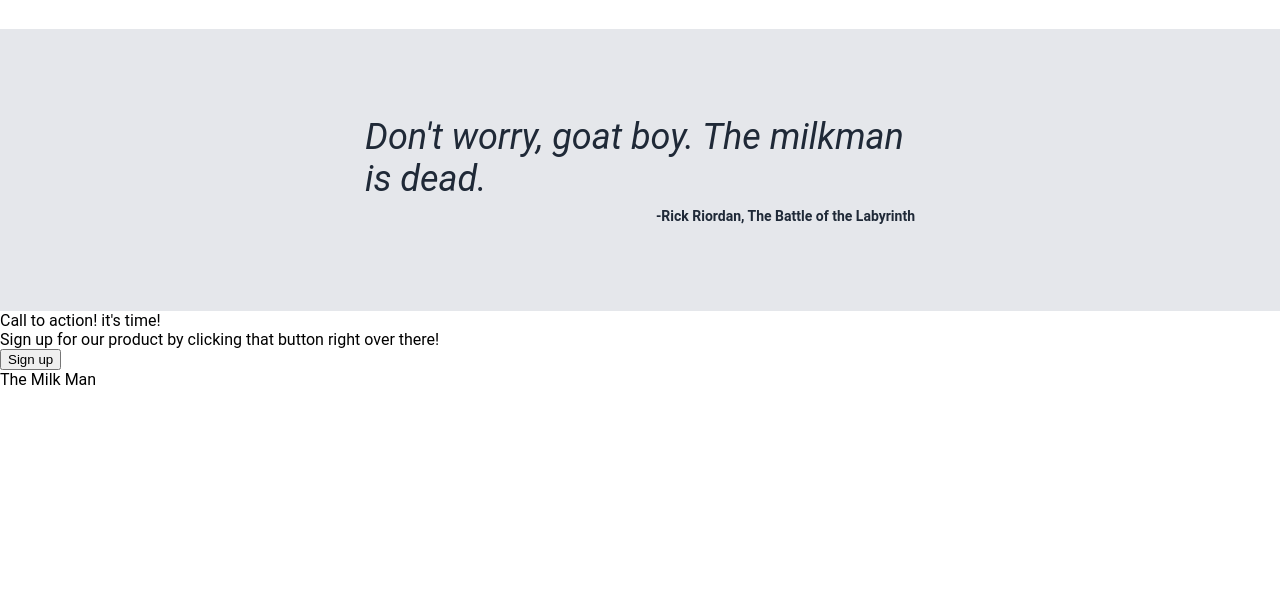
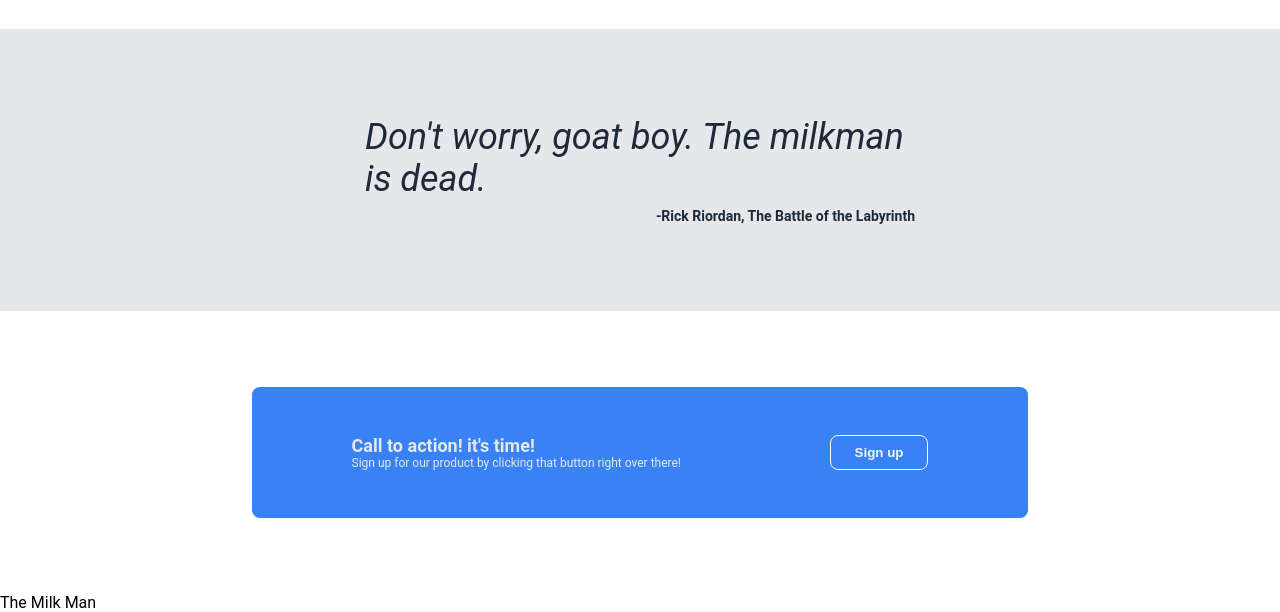
Before and after one commit to hassanbaryal/landing-page, a plain HTML site: page index.html in a window 1280 px wide. Shown: the part 646-1258 px from the top of the page. Before the commit the page ends 1035 px from the top, so only its background shows below. Drawn offline with Linux system fonts and the light colour scheme.

Commit message:
Updated index.html & styles.css. Completed styling sign-up section.

```diff
--- a/index.html
+++ b/index.html
@@ -64,9 +64,11 @@
     <!---SIGN UP SECTION-->
     <div class="signup-section">
         <div class="container">
-            <div>Call to action! it's time!</div>
-            <div>Sign up for our product by clicking that button right over there!</div>
-            <button>Sign up</button>
+            <div class="text">
+                <div class="main">Call to action! it's time!</div>
+                <div class="secondary">Sign up for our product by clicking that button right over there!</div>
+            </div>
+                <button>Sign up</button>
         </div>
     </div>
 
--- a/styles.css
+++ b/styles.css
@@ -17,6 +17,16 @@ a {
     text-decoration:  none;
     color: aliceblue;
 }
+
+button {
+    color: aliceblue;
+    background-color: #3882f6;
+    border: 1px solid #3882f6;
+    border-radius: 8px;
+    padding: 4px 24px;
+    font-weight: bold;
+}
+
 
 
 /*
@@ -74,11 +84,6 @@ TOP SECTION
 .top-section button {
     flex: 0 0 auto;
     align-self: flex-start;
-    color: aliceblue;
-    background-color: #3882f6;
-    border: 1px solid #3882f6;
-    border-radius: 8px;
-    padding: 4px 16px;
 }
 
 
@@ -148,3 +153,41 @@ INFO SECTION
     width: 550px;
     text-align: end;
 }
+
+
+/*
+SIGNUP SECTION
+*/
+
+.signup-section {
+    height: 250px;
+    padding: 16px;
+    display: flex;
+    justify-content: center;
+    align-items: center;
+}
+
+.signup-section .container {
+    background-color: #3882f6;
+    border-radius: 8px;
+    padding: 48px 100px;
+    display: flex;
+    gap: 128px;
+}
+.signup-section .text {
+    color: #e5e7eb;
+    width: 350px;
+}
+
+.signup-section .main {
+    font-size: 18px;
+    font-weight: bold;
+}
+
+.signup-section .secondary {
+    font-size: 12px;
+}
+
+.signup-section button {
+    border: 1px solid #F9FAf8;
+}
```
